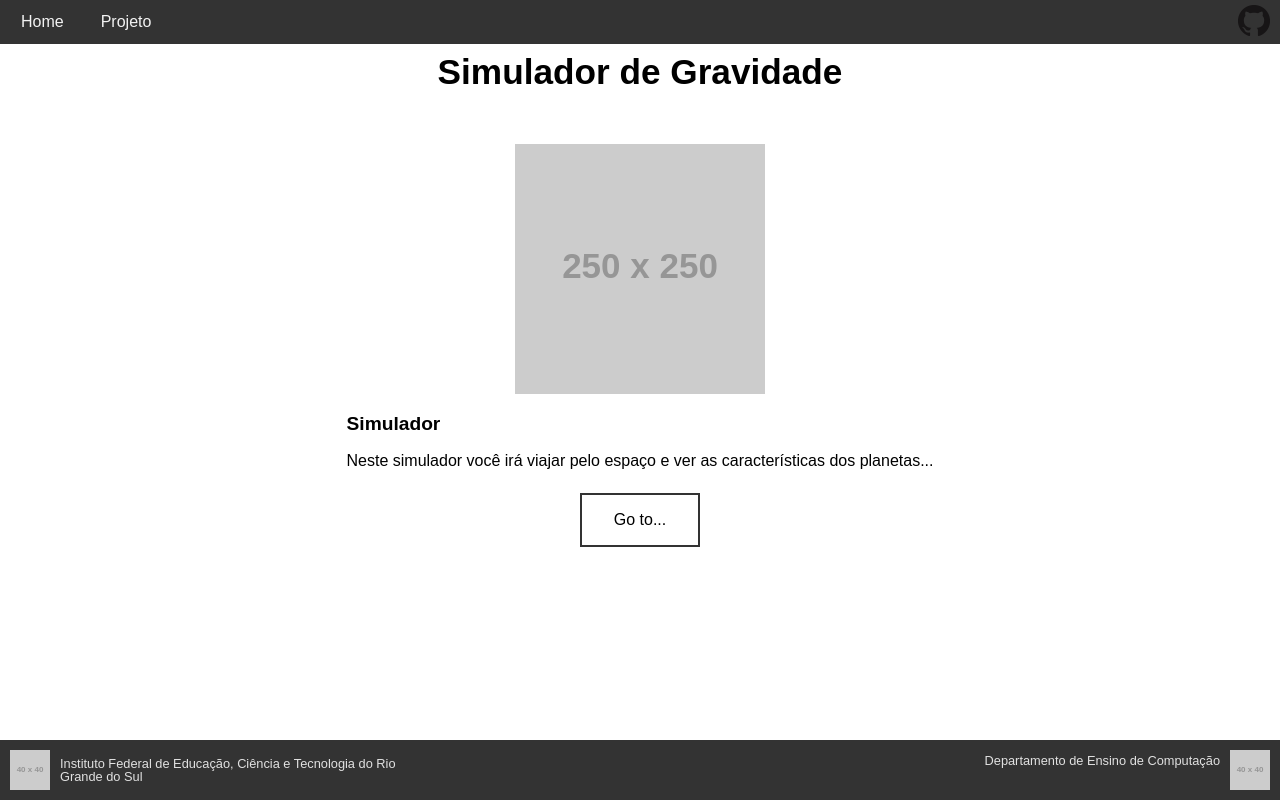
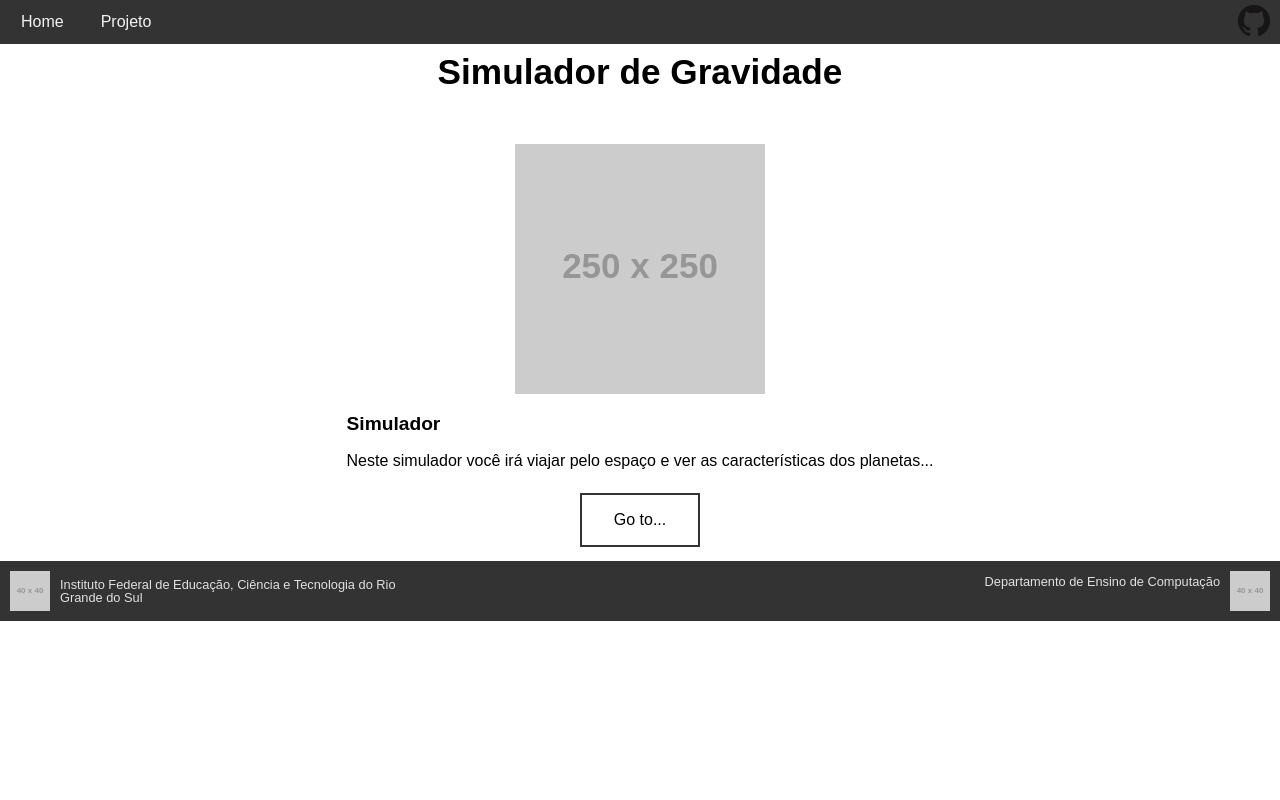
Before and after one commit to GSoares10/Projeto-DBO-Fisica, a website: page home.html in a window 1280 px wide. Drawn offline with Linux system fonts and the light colour scheme; placeholder pictures from the web are drawn by us.

Commit message:
Update style.css

```diff
--- a/css/style.css
+++ b/css/style.css
@@ -90,16 +90,18 @@ button:hover {
     color: white;
 }
 
-footer {
+.footer-style {
+    display: flex;
+    flex-direction: column;
     clear: both;
     height: 60px;
     background-color: #333;
     color: rgb(225, 225, 225);
     overflow: hidden;
-    position:absolute;
     bottom:0;
     width:100%;
 }
+
 
 footer div.footer-left img {
     margin: 10px;
```
